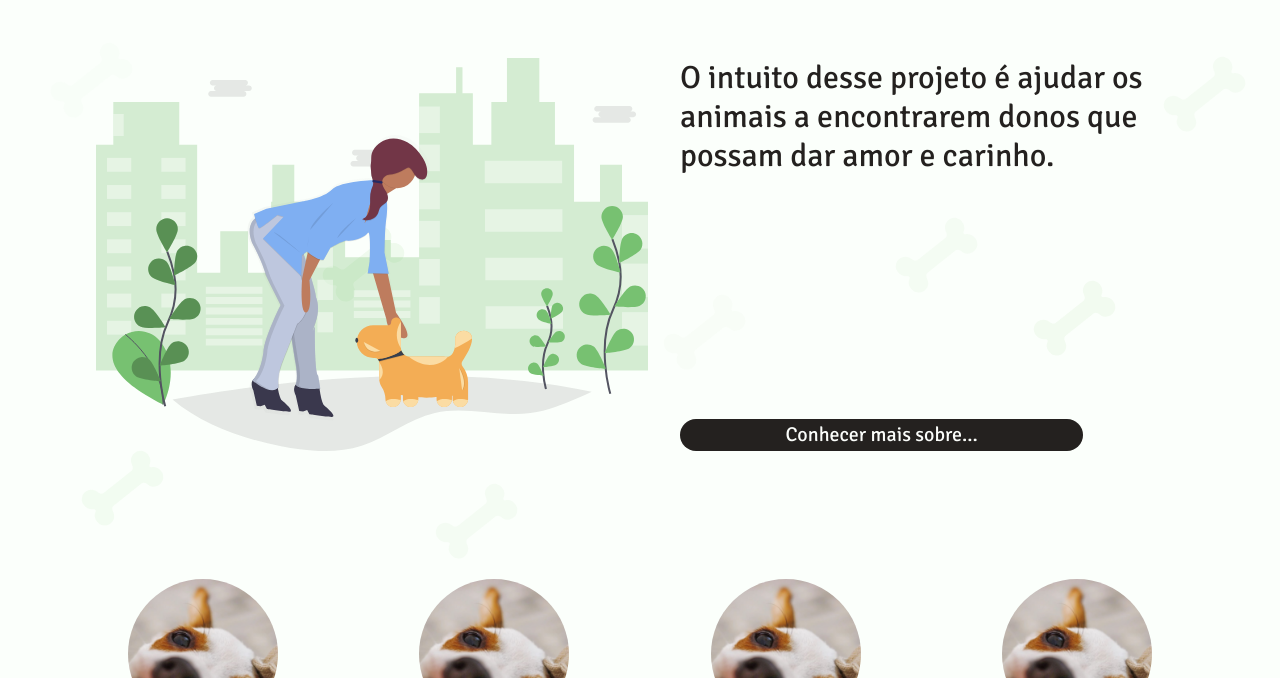
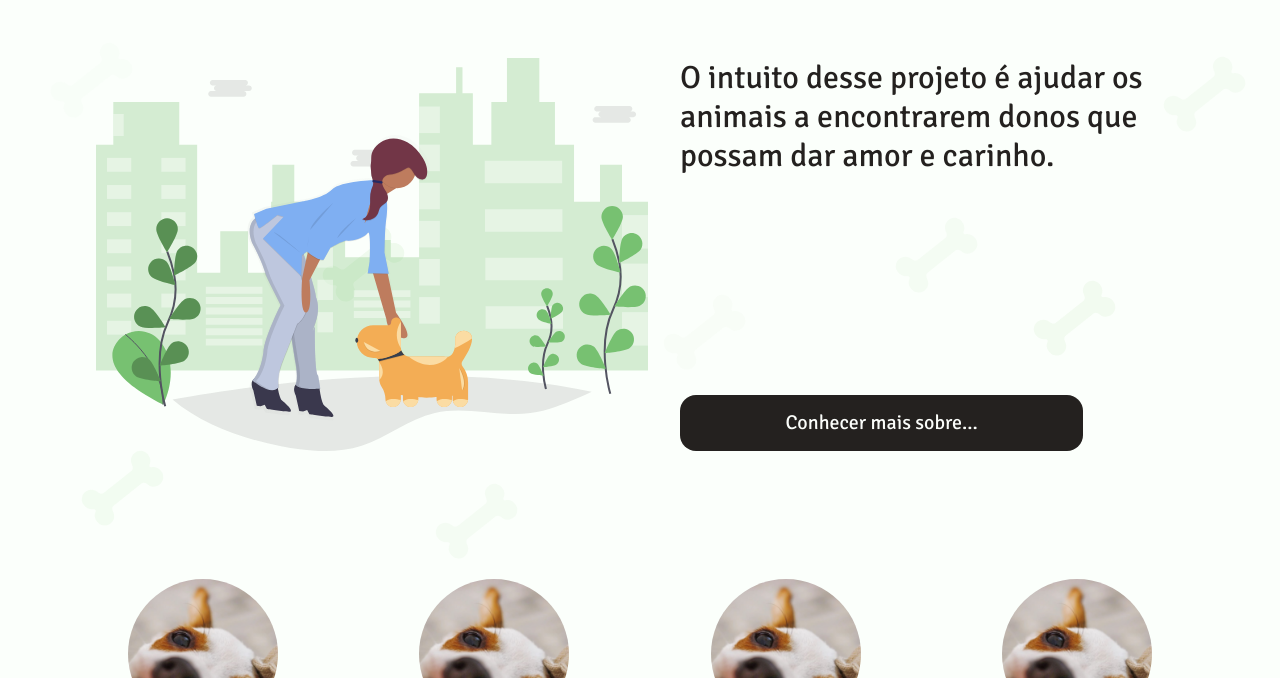
Before and after one commit to rickelmedias/AdoCao, a plain HTML site: page front-end/index.html in a window 1280 px wide. Shown: the part 122-800 px from the top of the page. Drawn offline with Linux system fonts and the light colour scheme.

Commit message:
stylization update

```diff
--- a/front-end/style.css
+++ b/front-end/style.css
@@ -218,9 +218,9 @@ footer {
 .button_home {
     margin-top: 1rem;
     border: none;
-    border-radius: 2rem;
+    border-radius: 1rem;
     width: 80%;
-    height: 2rem;
+    height: 3.5rem;
     background: var(--secondary-green);
     color: var(--white-green);
     font-size: 1.25rem;
```
